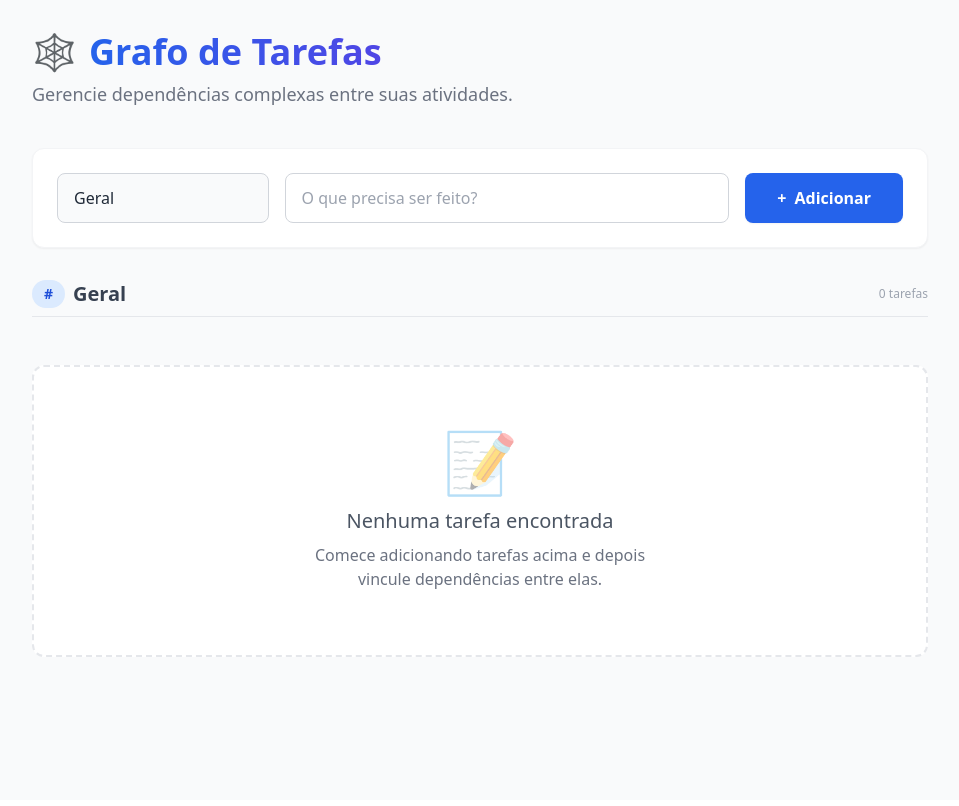
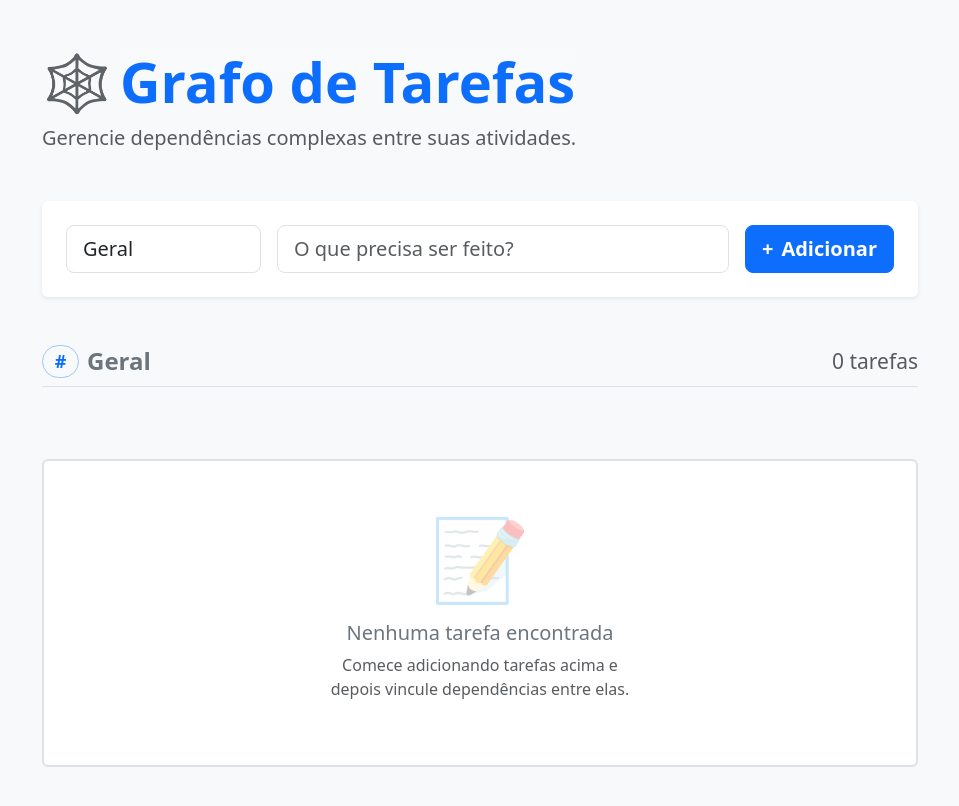
Before and after one commit to Domingos-dp/Task, a Nuxt app: page / in a window 1280 px wide. Shown: the top 806 px of the page, without its empty margins (160-1119 px from the left). Built offline with nearby package versions, Linux system fonts and the light colour scheme.

Commit message:
bootstrap migration

```diff
--- a/app/app.vue
+++ b/app/app.vue
@@ -55,31 +55,32 @@ const getAvailableDependencies = (taskId: string) => {
 </script>
 
 <template>
-  <div class="min-h-screen bg-gray-50 p-4 sm:p-8 font-sans text-gray-800">
-    <div class="max-w-4xl mx-auto">
+  <div class="min-vh-100 bg-light p-3 p-sm-5 text-dark">
+    <div class="container" style="max-width: 900px;">
 
       <!-- Cabeçalho -->
-      <header class="mb-10 text-center sm:text-left">
-        <h1 class="text-3xl sm:text-4xl font-extrabold text-gray-900 flex items-center justify-center sm:justify-start gap-3">
-          <span class="text-4xl">🕸️</span>
-          <span class="bg-clip-text text-transparent bg-gradient-to-r from-blue-600 to-indigo-600">
+      <header class="mb-5 text-center text-sm-start">
+        <h1 class="display-4 fw-bold text-dark d-flex align-items-center justify-content-center justify-content-sm-start gap-2">
+          <span>🕸️</span>
+          <span class="text-primary bg-gradient">
             Grafo de Tarefas
           </span>
         </h1>
-        <p class="mt-2 text-gray-500 text-lg">Gerencie dependências complexas entre suas atividades.</p>
+        <p class="mt-2 text-muted lead">Gerencie dependências complexas entre suas atividades.</p>
       </header>
 
       <!-- Seção de Adicionar Tarefa -->
-      <section class="bg-white p-6 rounded-xl shadow-sm border border-gray-100 mb-8 transition-shadow hover:shadow-md">
-        <div class="flex flex-col md:flex-row gap-4">
+      <section class="card shadow-sm border-0 mb-5">
+        <div class="card-body p-4">
+          <div class="row g-3">
             <!-- Input de Área -->
-          <div class="w-full md:w-1/4 relative">
+            <div class="col-12 col-md-3 position-relative">
               <input
                 v-model="newTaskArea"
                 list="areas-list"
                 type="text"
                 placeholder="Área (ex: Geral)"
-              class="w-full border border-gray-300 rounded-lg px-4 py-3 focus:outline-none focus:ring-2 focus:ring-blue-500 focus:border-transparent transition-all bg-gray-50 focus:bg-white"
+                class="form-control form-control-lg"
               />
               <datalist id="areas-list">
                 <option v-for="area in sortedAreas" :key="area" :value="area"></option>
@@ -87,80 +88,86 @@ const getAvailableDependencies = (taskId: string) => {
             </div>
 
             <!-- Input de Título -->
+            <div class="col-12 col-md">
               <input
                 v-model="newTaskTitle"
                 @keyup.enter="handleAddTask"
                 type="text"
                 placeholder="O que precisa ser feito?"
-            class="flex-1 border border-gray-300 rounded-lg px-4 py-3 focus:outline-none focus:ring-2 focus:ring-blue-500 focus:border-transparent transition-all"
+                class="form-control form-control-lg"
               />
+            </div>
 
+            <div class="col-12 col-md-auto">
               <button
                 @click="handleAddTask"
-            class="bg-blue-600 text-white px-8 py-3 rounded-lg hover:bg-blue-700 active:bg-blue-800 transition-colors font-semibold shadow-sm flex items-center justify-center gap-2"
+                class="btn btn-primary btn-lg w-100 d-flex align-items-center justify-content-center gap-2 fw-semibold"
               >
                 <span>+</span> Adicionar
               </button>
             </div>
+          </div>
+        </div>
       </section>
 
       <!-- Lista de Tarefas -->
-      <section class="space-y-12">
-        <div v-for="area in sortedAreas" :key="area" class="space-y-4">
+      <section>
+        <div v-for="area in sortedAreas" :key="area" class="mb-5">
           <!-- Cabeçalho da Área -->
-          <h2 class="text-xl font-bold text-gray-700 border-b border-gray-200 pb-2 mb-4 flex items-center gap-2">
-            <span class="bg-blue-100 text-blue-700 px-3 py-1 rounded-full text-sm">#</span>
+          <h2 class="h4 fw-bold text-secondary border-bottom pb-2 mb-4 d-flex align-items-center gap-2">
+            <span class="badge bg-light text-primary border border-primary-subtle rounded-pill">#</span>
             {{ area }}
-            <span class="text-xs font-normal text-gray-400 ml-auto">{{ getTasksForArea(area).length }} tarefas</span>
+            <span class="small fw-normal text-muted ms-auto">{{ getTasksForArea(area).length }} tarefas</span>
           </h2>
 
           <!-- Loop principal de renderização das tarefas -->
-          <transition-group name="list" tag="div" class="space-y-6">
+          <transition-group name="list" tag="div" class="d-flex flex-column gap-3">
             <div
               v-for="task in getTasksForArea(area)"
               :key="task.id"
-              class="bg-white rounded-xl shadow-sm border-l-[6px] transition-all duration-300 hover:shadow-md group"
+              class="card border-0 shadow-sm transition-all"
               :class="[
                 isTaskBlocked(task)
-                  ? 'border-red-500 bg-red-50/30' // Estilo Bloqueado
+                  ? 'border-start border-5 border-danger bg-danger bg-opacity-10' // Estilo Bloqueado
                   : (task.status === 'completed'
-                      ? 'border-green-500 opacity-75 grayscale-[0.5]' // Estilo Concluído
-                      : 'border-blue-500') // Estilo Pendente
+                      ? 'border-start border-5 border-success opacity-75' // Estilo Concluído
+                      : 'border-start border-5 border-primary') // Estilo Pendente
               ]"
             >
 
-              <div class="p-6">
+              <div class="card-body p-4">
                 <!-- Cabeçalho do Card da Tarefa -->
-                <div class="flex items-start justify-between gap-4 mb-4">
-                  <div class="flex items-center gap-4 flex-1">
+                <div class="d-flex align-items-start justify-content-between gap-3 mb-3">
+                  <div class="d-flex align-items-center gap-3 flex-grow-1">
                     <!-- Checkbox Customizado -->
-                    <div class="relative flex items-center">
+                    <div class="form-check">
                       <input
                         type="checkbox"
                         :checked="task.status === 'completed'"
                         @change="toggleTaskStatus(task.id)"
                         :disabled="isTaskBlocked(task)"
-                        class="w-6 h-6 rounded border-gray-300 text-blue-600 focus:ring-blue-500 disabled:opacity-50 disabled:cursor-not-allowed cursor-pointer transition-transform active:scale-95"
+                        class="form-check-input fs-4"
+                        style="cursor: pointer;"
                       />
                     </div>
 
-                    <div class="flex flex-col">
+                    <div class="d-flex flex-column">
                       <span
-                        class="text-lg font-semibold transition-all"
-                        :class="{'line-through text-gray-400': task.status === 'completed', 'text-gray-700': task.status !== 'completed'}"
+                        class="fs-5 fw-semibold transition-all"
+                        :class="{'text-decoration-line-through text-muted': task.status === 'completed', 'text-dark': task.status !== 'completed'}"
                       >
                         {{ task.title }}
                       </span>
 
                       <!-- Badges de Status -->
-                      <div class="flex gap-2 mt-1">
-                        <span v-if="isTaskBlocked(task)" class="inline-flex items-center px-2 py-0.5 rounded text-xs font-medium bg-red-100 text-red-800">
+                      <div class="d-flex gap-2 mt-1">
+                        <span v-if="isTaskBlocked(task)" class="badge bg-danger bg-opacity-10 text-danger border border-danger-subtle">
                           🔒 Bloqueado por dependências
                         </span>
-                        <span v-else-if="task.status === 'completed'" class="inline-flex items-center px-2 py-0.5 rounded text-xs font-medium bg-green-100 text-green-800">
+                        <span v-else-if="task.status === 'completed'" class="badge bg-success bg-opacity-10 text-success border border-success-subtle">
                           ✅ Concluído
                         </span>
-                        <span v-else class="inline-flex items-center px-2 py-0.5 rounded text-xs font-medium bg-blue-100 text-blue-800">
+                        <span v-else class="badge bg-primary bg-opacity-10 text-primary border border-primary-subtle">
                           ⏳ Pendente
                         </span>
                       </div>
@@ -170,64 +177,61 @@ const getAvailableDependencies = (taskId: string) => {
                   <!-- Botão Excluir -->
                   <button
                     @click="removeTask(task.id)"
-                    class="text-gray-300 hover:text-red-500 transition-colors p-2 rounded-full hover:bg-red-50 opacity-0 group-hover:opacity-100 focus:opacity-100"
+                    class="btn btn-outline-danger border-0 p-2 rounded-circle"
                     title="Excluir Tarefa"
+                    style="text-decoration: none;"
                   >
-                    <svg xmlns="http://www.w3.org/2000/svg" class="h-5 w-5" viewBox="0 0 20 20" fill="currentColor">
+                    <svg xmlns="http://www.w3.org/2000/svg" width="20" height="20" viewBox="0 0 20 20" fill="currentColor">
                       <path fill-rule="evenodd" d="M9 2a1 1 0 00-.894.553L7.382 4H4a1 1 0 000 2v10a2 2 0 002 2h8a2 2 0 002-2V6a1 1 0 100-2h-3.382l-.724-1.447A1 1 0 0011 2H9zM7 8a1 1 0 012 0v6a1 1 0 11-2 0V8zm5-1a1 1 0 00-1 1v6a1 1 0 102 0V8a1 1 0 00-1-1z" clip-rule="evenodd" />
                     </svg>
                   </button>
                 </div>
 
                 <!-- Seção de Dependências -->
-                <div class="mt-6 pt-4 border-t border-gray-100">
-                  <div class="flex flex-col md:flex-row md:items-start justify-between gap-6">
+                <div class="mt-4 pt-3 border-top">
+                  <div class="row g-3 align-items-start">
 
                     <!-- Lista de Dependências Atuais -->
-                    <div class="flex-1">
-                      <h3 class="text-xs font-bold text-gray-400 uppercase tracking-wider mb-3 flex items-center gap-1">
-                        <svg xmlns="http://www.w3.org/2000/svg" class="h-3 w-3" viewBox="0 0 20 20" fill="currentColor">
+                    <div class="col-12 col-md">
+                      <h3 class="h6 fw-bold text-muted text-uppercase mb-2 d-flex align-items-center gap-1" style="font-size: 0.75rem; letter-spacing: 0.05em;">
+                        <svg xmlns="http://www.w3.org/2000/svg" width="12" height="12" viewBox="0 0 20 20" fill="currentColor">
                           <path fill-rule="evenodd" d="M12.586 4.586a2 2 0 112.828 2.828l-3 3a2 2 0 01-2.828 0 1 1 0 00-1.414 1.414 4 4 0 005.656 0l3-3a4 4 0 00-5.656-5.656l-1.5 1.5a1 1 0 101.414 1.414l1.5-1.5zm-5 5a2 2 0 012.828 0 1 1 0 101.414-1.414 4 4 0 00-5.656 0l-3 3a4 4 0 105.656 5.656l1.5-1.5a1 1 0 10-1.414-1.414l-1.5 1.5a2 2 0 11-2.828-2.828l3-3z" clip-rule="evenodd" />
                         </svg>
                         Pré-requisitos (Depende de)
                       </h3>
 
-                      <div class="flex flex-wrap gap-2">
-                        <span v-if="task.dependencies.length === 0" class="text-sm text-gray-400 italic py-1">
+                      <div class="d-flex flex-wrap gap-2">
+                        <span v-if="task.dependencies.length === 0" class="small text-muted fst-italic py-1">
                           Esta tarefa não tem dependências.
                         </span>
 
                         <div
                           v-for="depId in task.dependencies"
                           :key="depId"
-                          class="pl-3 pr-2 py-1.5 rounded-full text-sm flex items-center gap-2 border transition-colors shadow-sm"
+                          class="badge rounded-pill d-flex align-items-center gap-2 border fw-normal text-dark px-3 py-2"
                           :class="tasks.find(t => t.id === depId)?.status === 'completed'
-                            ? 'bg-green-50 border-green-200 text-green-700'
-                            : 'bg-amber-50 border-amber-200 text-amber-700'"
+                            ? 'bg-success bg-opacity-10 border-success-subtle text-success-emphasis'
+                            : 'bg-warning bg-opacity-10 border-warning-subtle text-warning-emphasis'"
                         >
-                          <span class="font-medium truncate max-w-[150px]">
+                          <span class="text-truncate" style="max-width: 150px;">
                             {{ tasks.find(t => t.id === depId)?.title || 'Tarefa Removida' }}
                           </span>
                           <button
                             @click="removeDependency(task.id, depId)"
-                            class="hover:bg-black/10 rounded-full p-0.5 transition-colors"
+                            class="btn-close btn-close-dark"
+                            style="width: 0.5em; height: 0.5em;"
                             title="Remover dependência"
-                          >
-                            <svg xmlns="http://www.w3.org/2000/svg" class="h-4 w-4" viewBox="0 0 20 20" fill="currentColor">
-                              <path fill-rule="evenodd" d="M4.293 4.293a1 1 0 011.414 0L10 8.586l4.293-4.293a1 1 0 111.414 1.414L11.414 10l4.293 4.293a1 1 0 01-1.414 1.414L10 11.414l-4.293 4.293a1 1 0 01-1.414-1.414L8.586 10 4.293 5.707a1 1 0 010-1.414z" clip-rule="evenodd" />
-                            </svg>
-                          </button>
+                          ></button>
                         </div>
                       </div>
                     </div>
 
                     <!-- Controle para Adicionar Dependência -->
-                    <div class="w-full md:w-auto md:min-w-[250px]">
-                      <div class="flex gap-2">
-                        <div class="relative flex-1">
+                    <div class="col-12 col-md-auto" style="min-width: 250px;">
+                      <div class="input-group">
                         <select
                           v-model="selectedDependency[task.id]"
-                            class="w-full appearance-none border border-gray-300 rounded-lg pl-3 pr-8 py-2 text-sm bg-white focus:ring-2 focus:ring-blue-200 focus:border-blue-500 focus:outline-none transition-shadow cursor-pointer"
+                          class="form-select form-select-sm"
                         >
                           <option :value="undefined" disabled selected>Vincular dependência...</option>
                           <option
@@ -239,13 +243,6 @@ const getAvailableDependencies = (taskId: string) => {
                             {{ candidate.title }} {{ task.dependencies.includes(candidate.id) ? '(Já vinculada)' : '' }}
                           </option>
                         </select>
-                          <!-- Ícone do Select -->
-                          <div class="pointer-events-none absolute inset-y-0 right-0 flex items-center px-2 text-gray-500">
-                            <svg class="h-4 w-4" fill="none" stroke="currentColor" viewBox="0 0 24 24">
-                              <path stroke-linecap="round" stroke-linejoin="round" stroke-width="2" d="M19 9l-7 7-7-7" />
-                            </svg>
-                          </div>
-                        </div>
 
                         <button
                           @click="() => {
@@ -254,11 +251,11 @@ const getAvailableDependencies = (taskId: string) => {
                               selectedDependency[task.id] = ''; // Reset após adicionar
                             }
                           }"
-                          class="bg-gray-100 text-gray-600 px-3 py-2 rounded-lg hover:bg-blue-600 hover:text-white transition-all disabled:opacity-50 disabled:cursor-not-allowed font-bold shadow-sm"
+                          class="btn btn-outline-secondary btn-sm"
                           :disabled="!selectedDependency[task.id]"
                           title="Adicionar Vínculo"
                         >
-                          <svg xmlns="http://www.w3.org/2000/svg" class="h-5 w-5" viewBox="0 0 20 20" fill="currentColor">
+                          <svg xmlns="http://www.w3.org/2000/svg" width="20" height="20" viewBox="0 0 20 20" fill="currentColor">
                             <path fill-rule="evenodd" d="M10 3a1 1 0 011 1v5h5a1 1 0 110 2h-5v5a1 1 0 11-2 0v-5H4a1 1 0 110-2h5V4a1 1 0 011-1z" clip-rule="evenodd" />
                           </svg>
                         </button>
@@ -274,10 +271,10 @@ const getAvailableDependencies = (taskId: string) => {
       </section>
 
       <!-- Estado Vazio -->
-      <div v-if="tasks.length === 0" class="text-center text-gray-400 mt-12 py-16 bg-white rounded-xl border-2 border-dashed border-gray-200">
-        <div class="text-6xl mb-4 opacity-50">📝</div>
-        <h3 class="text-xl font-medium text-gray-600">Nenhuma tarefa encontrada</h3>
-        <p class="mt-2 text-gray-500 max-w-sm mx-auto">Comece adicionando tarefas acima e depois vincule dependências entre elas.</p>
+      <div v-if="tasks.length === 0" class="text-center text-muted mt-5 py-5 bg-white rounded border border-2 border-dashed">
+        <div class="display-1 mb-3 opacity-50">📝</div>
+        <h3 class="h5 fw-normal text-secondary">Nenhuma tarefa encontrada</h3>
+        <p class="mt-2 text-muted mx-auto" style="max-width: 300px;">Comece adicionando tarefas acima e depois vincule dependências entre elas.</p>
       </div>
 
     </div>
--- a/nuxt.config.ts
+++ b/nuxt.config.ts
@@ -2,5 +2,6 @@
 export default defineNuxtConfig({
   compatibilityDate: '2025-07-15',
   devtools: { enabled: true },
-  modules: ['@nuxt/fonts', '@nuxtjs/tailwindcss']
+  modules: ['@nuxt/fonts'],
+  css: ['bootstrap/dist/css/bootstrap.min.css']
 })
--- a/package.json
+++ b/package.json
@@ -11,11 +11,9 @@
   },
   "dependencies": {
     "@nuxt/fonts": "^0.12.1",
+    "bootstrap": "^5.3.8",
     "nuxt": "^4.2.2",
     "vue": "^3.5.27",
     "vue-router": "^4.6.4"
-  },
-  "devDependencies": {
-    "@nuxtjs/tailwindcss": "^6.14.0"
   }
 }
--- a/tailwind.config.js
+++ /dev/null
@@ -1,8 +0,0 @@
-/** @type {import('tailwindcss').Config} */
-export default {
-  content: [],
-  theme: {
-    extend: {},
-  },
-  plugins: [],
-}
```
Also changed, not shown: 2 other files (tests, documents, lock files or other folders). Lines whose indentation alone changed are shown as unchanged.
